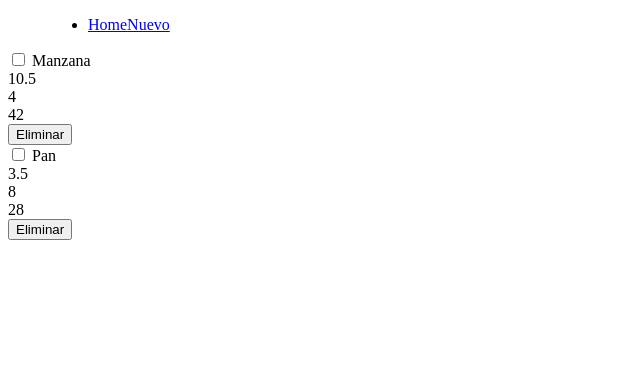
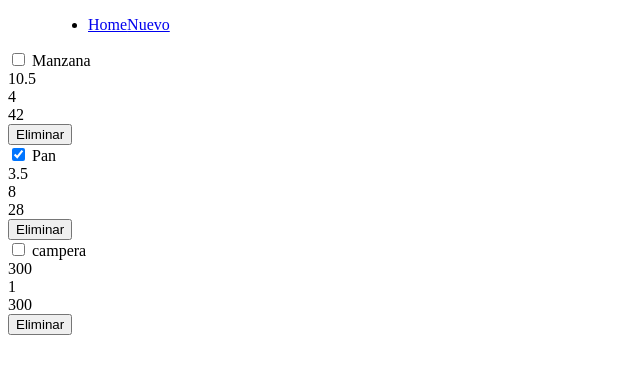
Before and after one commit to dariannfuentes/TPObligatorio, an Angular app: page / in a window 1280 px wide. Shown: the top 374 px of the page, without its empty margins (0-640 px from the left). Built offline with nearby package versions, Linux system fonts and the light colour scheme.

Commit message:
Cree el elemento campera y le asigne sus propiedades

```diff
--- a/src/app/components/item/item.component.html
+++ b/src/app/components/item/item.component.html
@@ -1,6 +1,6 @@
 <div>
     <div>
-        <input type="checkbox">
+        <input type="checkbox" [checked]="item.completed">
         {{item.title}}
     </div>
     <div>
--- a/src/app/components/items/items.component.ts
+++ b/src/app/components/items/items.component.ts
@@ -22,6 +22,13 @@
         price: 3.5,
         quantity: 8,
         completed: true
+      },
+      {
+        id: 2,
+        title: 'campera',
+        price: 300,
+        quantity: 1,
+        completed: false
       }
     ]
   }
```
